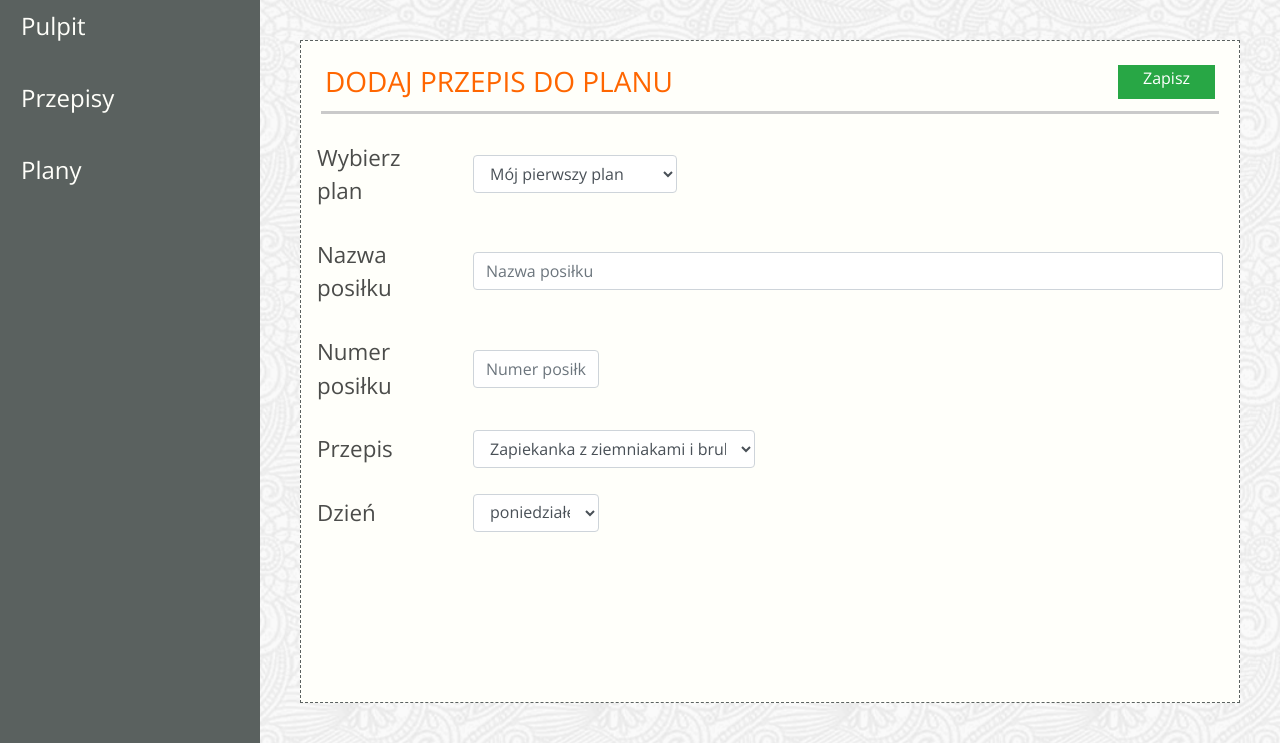
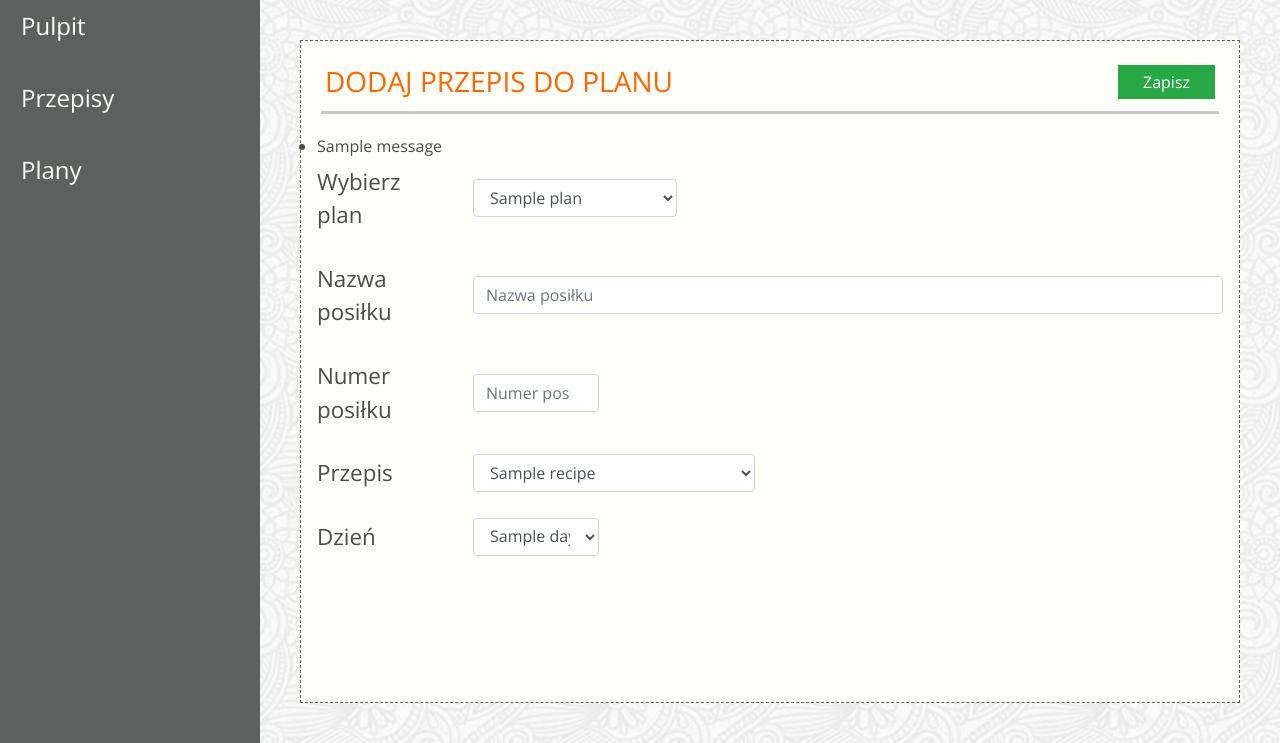
Before and after one commit to wszoltysek/diet_planner, a Django app: template jedzonko/templates/app-schedules-meal-recipe.html in a window 1280 px wide. Shown: the part 84-827 px from the top of the page. Run offline with Django 3.2, Linux system fonts and the light colour scheme; the template is opened without the code that fills it: most values are stand-ins (such as "Sample title", 1, 10 or a date in 2020); one stand-in notice (Sample message) is shown; some libraries are stand-ins or nearby versions; some web fonts are replaced.

Commit message:
Zadanie 9.1

```diff
--- a/jedzonko/templates/app-schedules-meal-recipe.html
+++ b/jedzonko/templates/app-schedules-meal-recipe.html
@@ -7,25 +7,32 @@
             <h3 class="color-header text-uppercase">DODAJ PRZEPIS DO PLANU</h3>
         </div>
         <div class="col d-flex justify-content-end mb-2 noPadding">
-            <a href="#" class="btn btn-success rounded-0 pt-0 pb-0 pr-4 pl-4">Zapisz</a>
+            <button form="add_recipe" type="submit" href="/plan/add-recipe/" class="btn btn-success rounded-0 pt-0 pb-0 pr-4 pl-4">Zapisz</button>
         </div>
     </div>
 
     <div class="schedules-content">
-        <form>
+        <form id="add_recipe" action="/plan/add-recipe/" method="post" >
+        {% csrf_token %}
+        {% if messages %}
+        <ul class="messages">
+        {% for message in messages %}
+            <li{% if message.tags %} class="{{ message.tags }}"{% endif %}>
+                {{ message }}</li>
+        {% endfor %}
+        {% endif %}
             <div class="form-group row">
                 <label for="choosePlan"
                        class="col-sm-2 label-size col-form-label">
                     Wybierz plan
                 </label>
                 <div class="col-sm-3">
-                    <select class="form-control" id="choosePlan">
-                        <option>Mój pierwszy plan</option>
-                        <option>2</option>
-                        <option>3</option>
-                        <option>4</option>
-                        <option>5</option>
+                    <select class="form-control" id="choosePlan" name="plan">
+                        {% for plan in plans %}
+                        <option>{{ plan.name }}</option>
+                        {% endfor %}
                     </select>
+
                 </div>
             </div>
             <div class="form-group row">
@@ -33,7 +40,7 @@
                     Nazwa posiłku
                 </label>
                 <div class="col-sm-10">
-                    <input type="text" class="form-control" value="" id="name"
+                    <input type="text" class="form-control" name="meal_name" id="name"
                            placeholder="Nazwa posiłku">
                 </div>
             </div>
@@ -42,7 +49,7 @@
                     Numer posiłku
                 </label>
                 <div class="col-sm-2">
-                    <input type="text" class="form-control" value="" id="number"
+                    <input type="number" class="form-control" name="order" id="number"
                            placeholder="Numer posiłku">
                 </div>
             </div>
@@ -51,12 +58,10 @@
                     Przepis
                 </label>
                 <div class="col-sm-4">
-                    <select class="form-control" id="recipie">
-                        <option>Zapiekanka z ziemniakami i brukselką</option>
-                        <option>2</option>
-                        <option>3</option>
-                        <option>4</option>
-                        <option>5</option>
+                    <select class="form-control" id="recipie" name="recipe">
+                        {% for recipe in recipes %}
+                        <option>{{ recipe.name }}</option>
+                        {% endfor %}
                     </select>
                 </div>
             </div>
@@ -65,12 +70,10 @@
                     Dzień
                 </label>
                 <div class="col-sm-2">
-                    <select class="form-control" id="day">
-                        <option>poniedziałek</option>
-                        <option>2</option>
-                        <option>3</option>
-                        <option>4</option>
-                        <option>5</option>
+                    <select class="form-control" id="day" name="day_name">
+                        {% for day in days %}
+                        <option>{{ day.name }}</option>
+                        {% endfor %}
                     </select>
                 </div>
             </div>
```
Also changed, not shown: jedzonko/views.py (+28 -3 lines).
